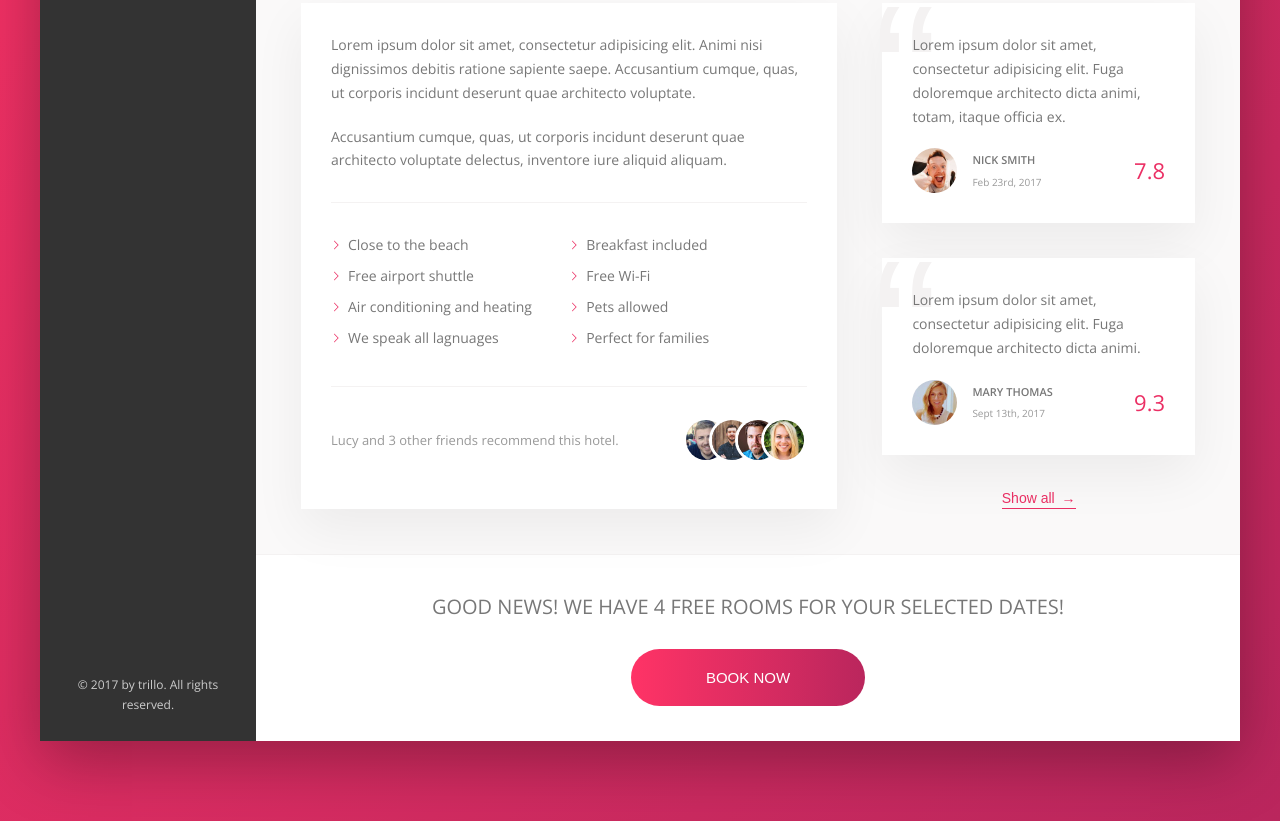
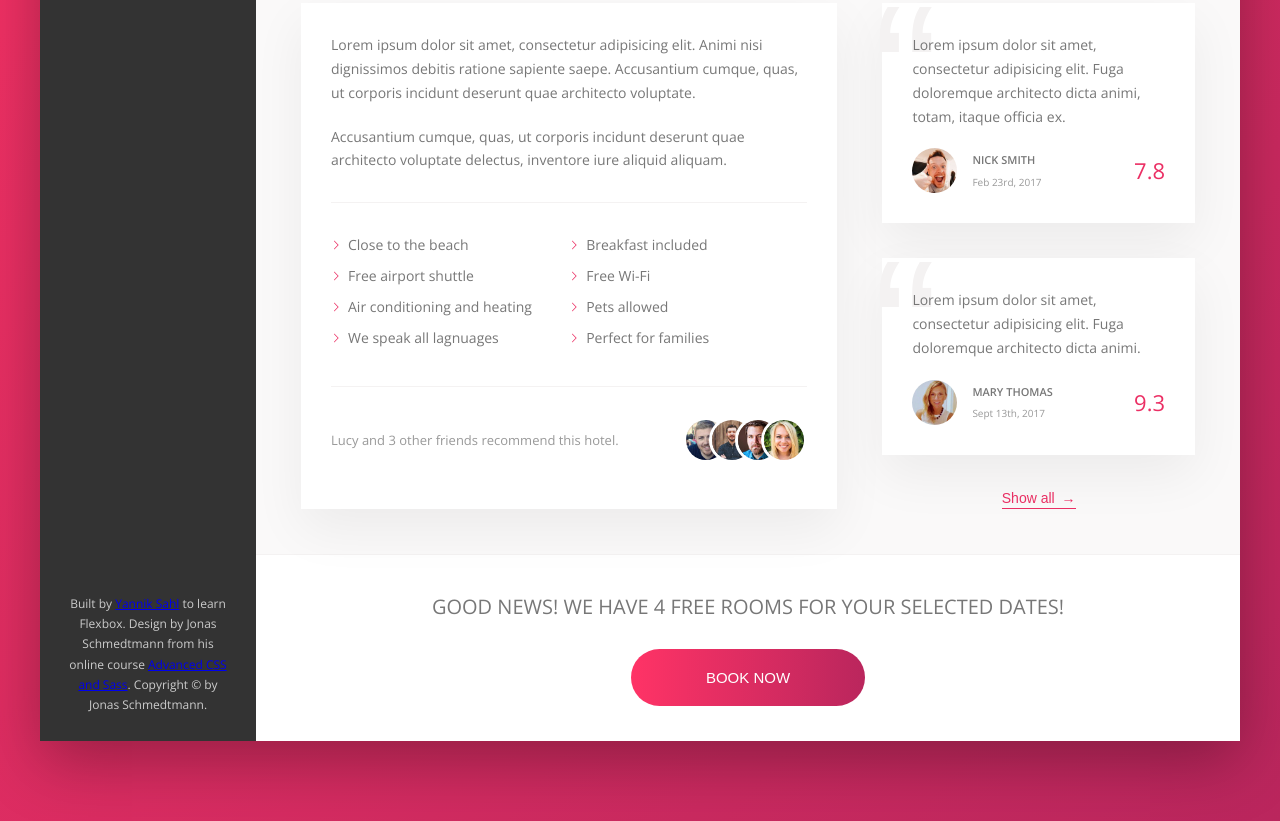
Before and after one commit to Alvarny/CSS-Trillo, a website: page index.html in a window 1280 px wide. Shown: the part 646-1467 px from the top of the page. Drawn offline with nearby package versions, Linux system fonts and the light colour scheme.

Commit message:
Changed legal text

```diff
--- a/index.html
+++ b/index.html
@@ -122,7 +122,7 @@
 
                     <!-- Legal text -->
                     <div class="legal">
-                        &copy; 2017 by trillo. All rights reserved.
+                        Built by <a href="javascript:;" class="footer__link">Yannik Sahl</a> to learn Flexbox. Design by Jonas Schmedtmann from his online course <a href="https://www.udemy.com/course/advanced-css-and-sass/" target="_blank" class="footer__link">Advanced CSS and Sass</a>. Copyright &copy; by Jonas Schmedtmann.
                     </div>
 
                 </nav> <!-- Sidebar -->
```
